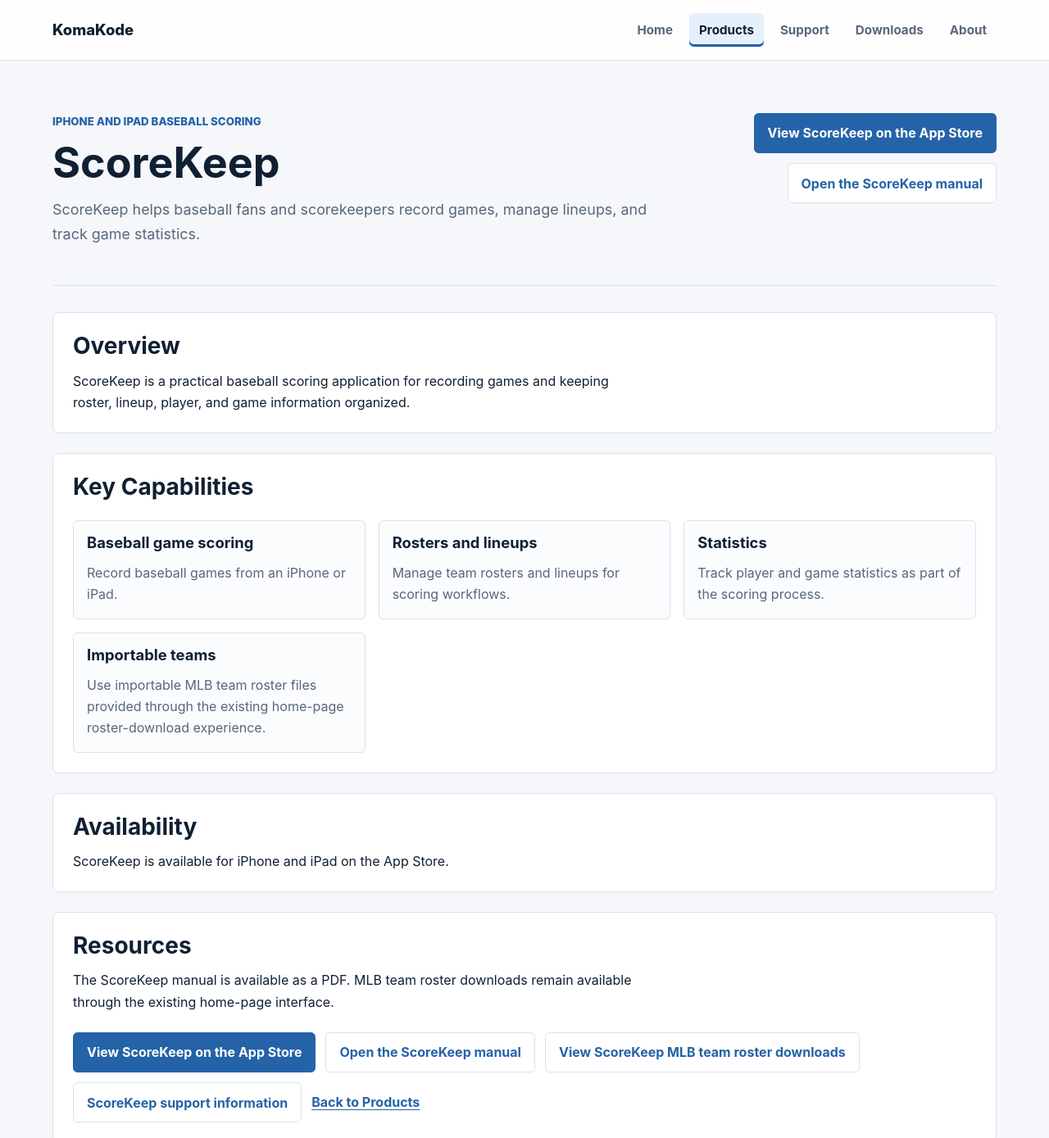
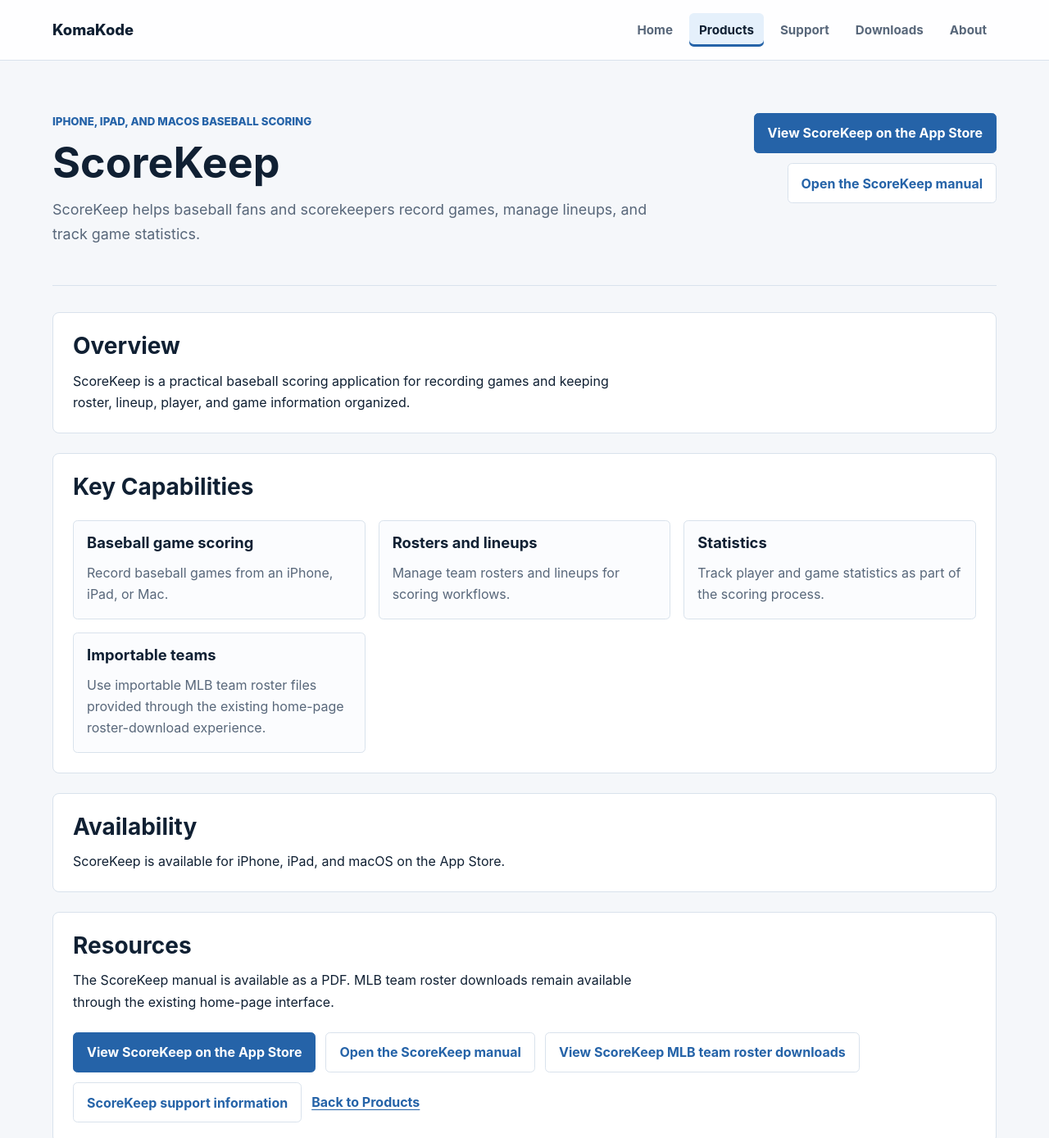
Before and after one commit to krkeller2800/My-Site, a plain HTML site: page products/scorekeep/index.html in a window 1280 px wide. Shown: the top 1389 px of the page at 82% size. Drawn offline with Linux system fonts and the light colour scheme.

Commit message:
Update ScoreKeep availability for macOS

```diff
--- a/products/scorekeep/index.html
+++ b/products/scorekeep/index.html
@@ -4,7 +4,7 @@
     <meta charset="utf-8">
     <meta name="viewport" content="width=device-width, initial-scale=1">
     <title>ScoreKeep - KomaKode</title>
-    <meta name="description" content="ScoreKeep is a baseball scoring application for iPhone and iPad with game scoring, rosters, lineups, and statistics.">
+    <meta name="description" content="ScoreKeep is a baseball scoring application for iPhone, iPad, and macOS with game scoring, rosters, lineups, and statistics.">
     <link rel="stylesheet" href="/assets/css/site.css">
 </head>
 <body>
@@ -24,7 +24,7 @@
     <main id="main-content" class="site-main">
         <section class="product-hero" aria-labelledby="page-title">
             <div>
-                <p class="eyebrow">iPhone and iPad Baseball Scoring</p>
+                <p class="eyebrow">iPhone, iPad, and macOS Baseball Scoring</p>
                 <h1 id="page-title">ScoreKeep</h1>
                 <p class="lede">ScoreKeep helps baseball fans and scorekeepers record games, manage lineups, and track game statistics.</p>
             </div>
@@ -45,7 +45,7 @@
                 <div class="feature-grid">
                     <article>
                         <h3>Baseball game scoring</h3>
-                        <p>Record baseball games from an iPhone or iPad.</p>
+                        <p>Record baseball games from an iPhone, iPad, or Mac.</p>
                     </article>
                     <article>
                         <h3>Rosters and lineups</h3>
@@ -64,7 +64,7 @@
 
             <section class="availability-panel" aria-labelledby="availability-title">
                 <h2 id="availability-title">Availability</h2>
-                <p>ScoreKeep is available for iPhone and iPad on the App Store.</p>
+                <p>ScoreKeep is available for iPhone, iPad, and macOS on the App Store.</p>
             </section>
 
             <section class="product-details" aria-labelledby="resources-title">
```
Also changed, not shown: Privacy Policy.html (+1 -1 lines), products/index.html (+1 -1 lines).
